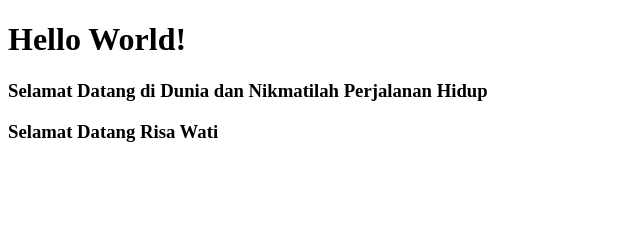
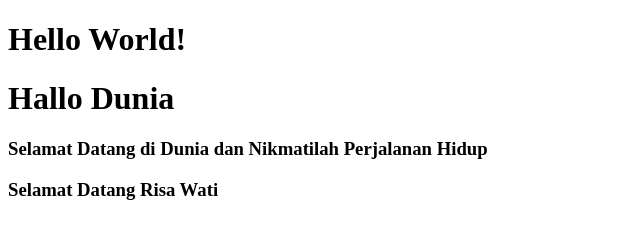
Before and after one commit to risa-rwx/helloworld, a plain HTML site: page index.html in a window 1280 px wide. Shown: the whole page, without its empty margins (0-640 px from the left). Drawn offline with Linux system fonts and the light colour scheme.

Commit message:
Update index.html

```diff
--- a/index.html
+++ b/index.html
@@ -7,6 +7,7 @@
 </head>
 <body>
     <h1>Hello World!</h1>
+    <h1>Hallo Dunia</h1>
     <h3>Selamat Datang di Dunia dan Nikmatilah Perjalanan Hidup</h3>
     <h3>Selamat Datang Risa Wati</h3>
 </body>
```
